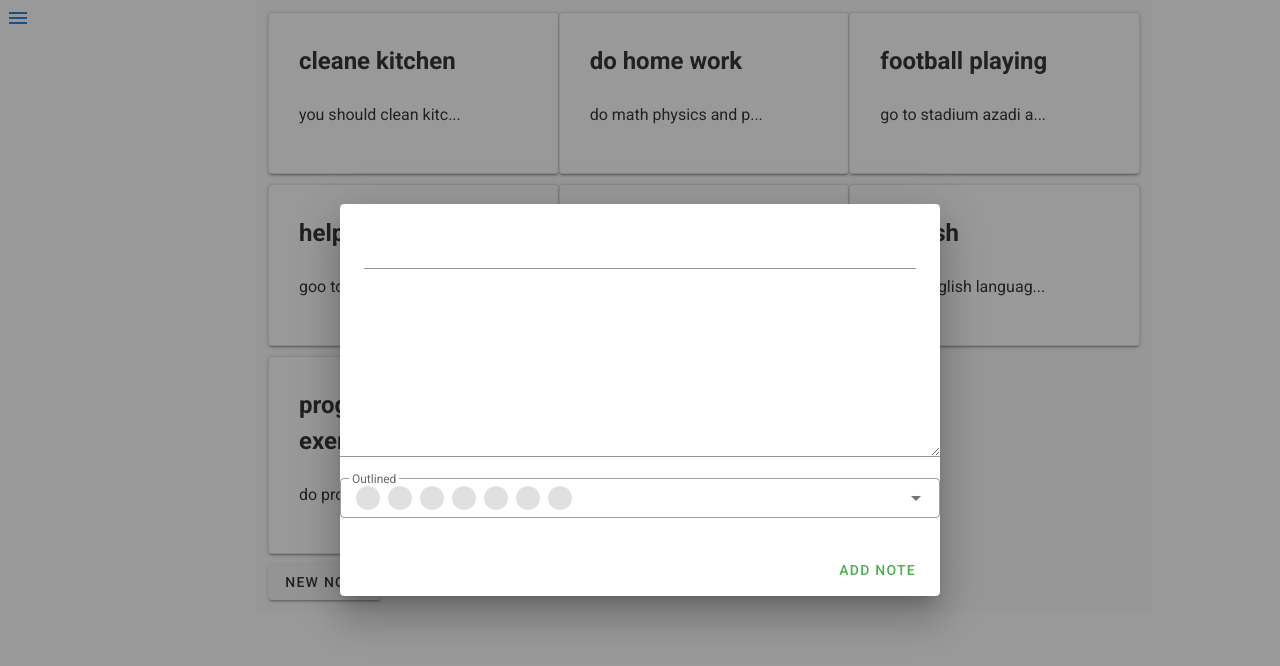
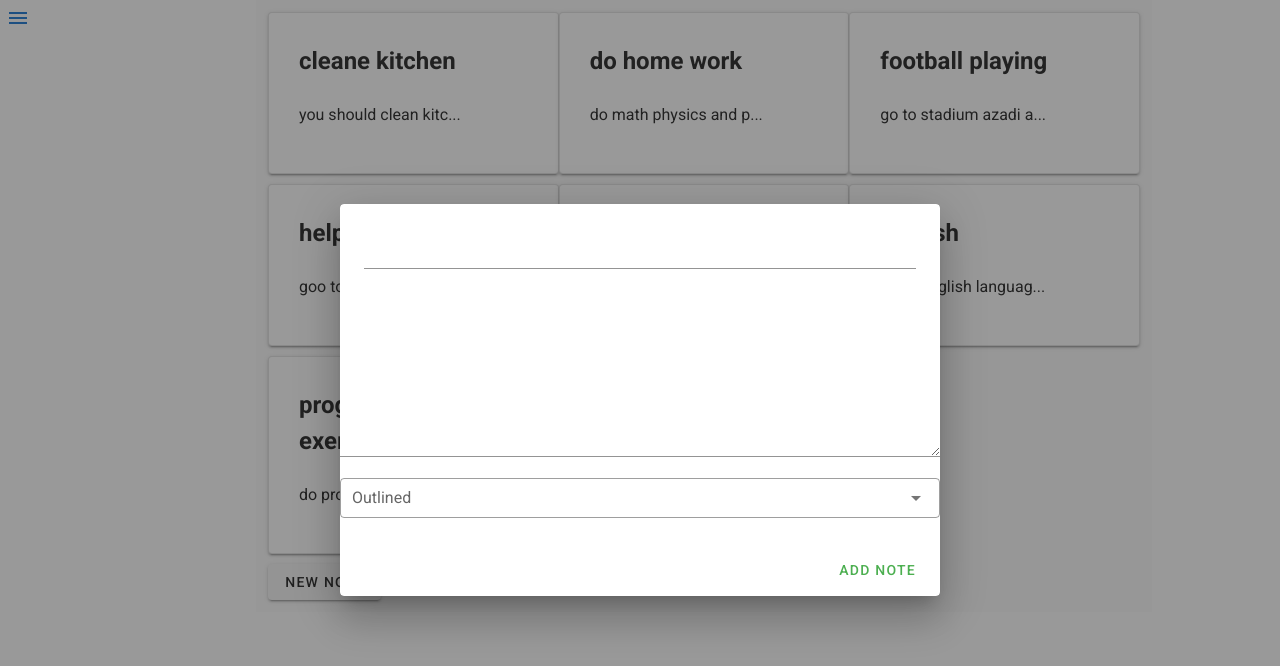
Before and after one commit to afrasiabi1374/notes, a Nuxt app: page / in a window 1280 px wide. Both pictures are taken after a click on the button "NEW NOTE". Shown: the top 666 px of the page. Built offline with nearby package versions, Linux system fonts and the light colour scheme.

Commit message:
i commit it

```diff
--- a/components/todoNotes/NoteForm.vue
+++ b/components/todoNotes/NoteForm.vue
@@ -6,7 +6,7 @@
       </v-card-title>
       <v-textarea   v-model="formData.text" />
                 <v-autocomplete
-                  v-model="tags"
+                  v-model="items"
                   :items="tags"
                   outlined
                   dense
@@ -14,6 +14,8 @@
                   small-chips
                   label="Outlined"
                   multiple
+                  item-text="name"
+                  @change="dd"
                ></v-autocomplete>
       <v-card-actions>
         <v-spacer></v-spacer>
@@ -30,8 +32,7 @@
 
     data(){
       return {
-        items: ['foo', 'bar', 'fizz', 'buzz'],
-        values: ['foo', 'bar'],
+        items: [],
         tags:this.$store.state.helloWorld.tags,
 
         formData:{
@@ -44,31 +45,34 @@
     },
   watch:{
     value(){
-      this.formData = this.value? JSON.parse(JSON.stringify(this.value)): {title: '', text: ''}
-      console.log(this.value);
+      this.formData = this.value? JSON.parse(JSON.stringify(this.value)):{title: '', text: ''}
     }
   },
   methods:{
-
+    dd(){
+      console.log(this.items);
+    },
     deleteNote(){
-
       this.$store.commit('helloWorld/deleteNote', this.value);
-
     },
 
     editNote(){
-
       this.$store.commit('helloWorld/updateNote', this.formData)
       this.$emit('input', undefined);
       // this.note = undefined
     },
 
     addNote(){
-
       this.$store.commit('helloWorld/createNote', this.formData)
-
     }
 
+  },
+  computed:{
+    computedTags(){
+      return this.tags.map((e)=>{
+        return e.name
+      })
+    }
   }
 
 }
```
Lines whose indentation alone changed are shown as unchanged.
